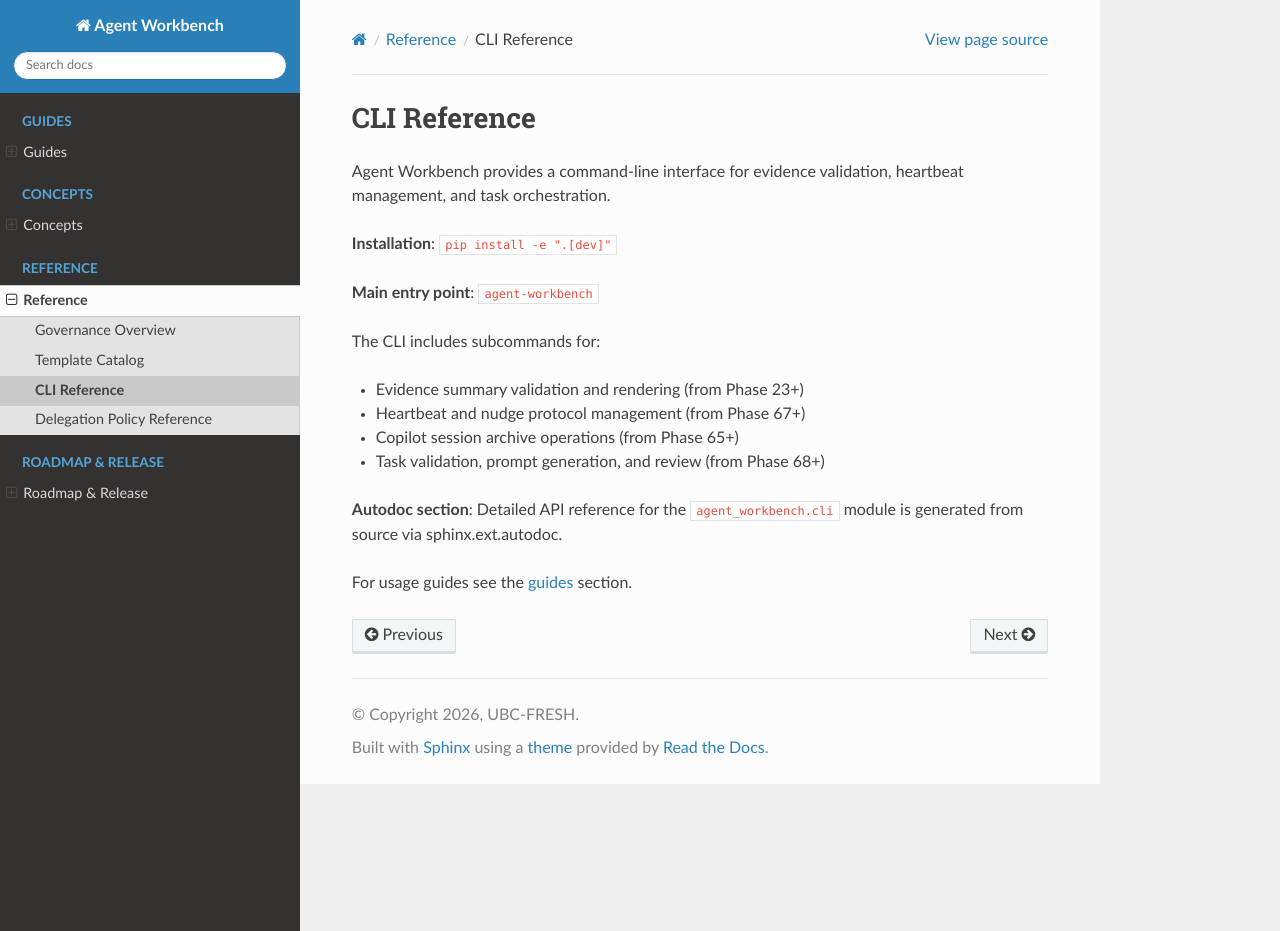
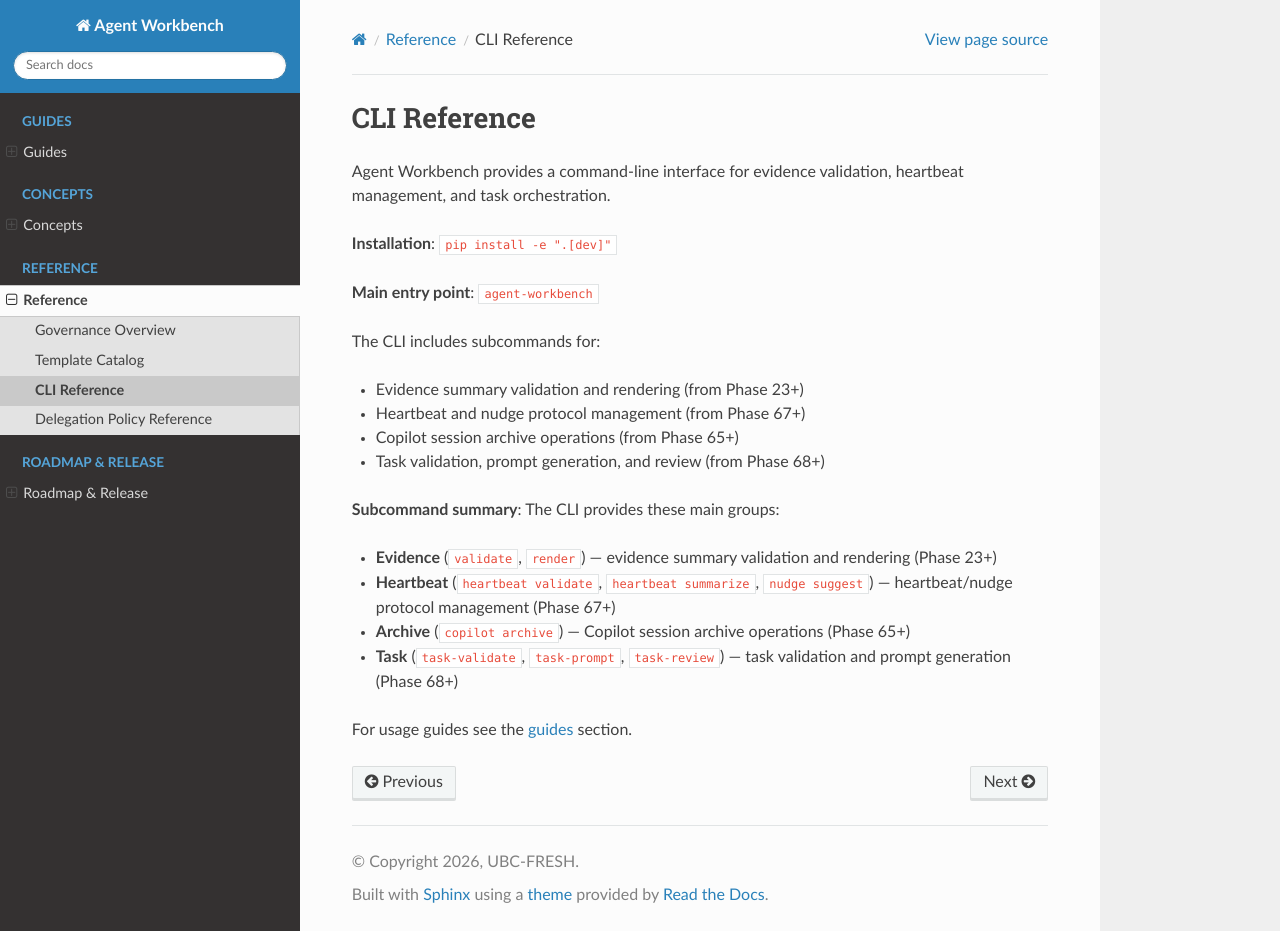
Before and after one commit to UBC-FRESH/agent-workbench, a Sphinx documentation site: the page built from docs/reference/cli_reference.md, in a window 1280 px wide and 931 px high. Built offline with Sphinx 7.4.7 and the Read the Docs theme 3.1.0, drawn with Linux system fonts in a browser that asks for light colours.

Commit message:
fix(docs): address all 3 P0 alpha issues per Advisor assessment

```diff
--- a/docs/reference/cli_reference.md
+++ b/docs/reference/cli_reference.md
@@ -14,6 +14,11 @@ The CLI includes subcommands for:
 - Copilot session archive operations (from Phase 65+)
 - Task validation, prompt generation, and review (from Phase 68+)
 
-**Autodoc section**: Detailed API reference for the `agent_workbench.cli` module is generated from source via sphinx.ext.autodoc.
+**Subcommand summary**: The CLI provides these main groups:
+
+- **Evidence** (`validate`, `render`) — evidence summary validation and rendering (Phase 23+)
+- **Heartbeat** (`heartbeat validate`, `heartbeat summarize`, `nudge suggest`) — heartbeat/nudge protocol management (Phase 67+)
+- **Archive** (`copilot archive`) — Copilot session archive operations (Phase 65+)
+- **Task** (`task-validate`, `task-prompt`, `task-review`) — task validation and prompt generation (Phase 68+)
 
 For usage guides see the [guides](../guides/index) section.
```
Also changed, not shown: docs/concepts/delegation_trust_levels.md (+1 -1 lines), docs/concepts/supervisor_worker_model.md (+1 -1 lines), docs/guides/deployment_environment.md (+4 -0 lines), docs/guides/vscode_chat_bridge.md (+4 -0 lines).
